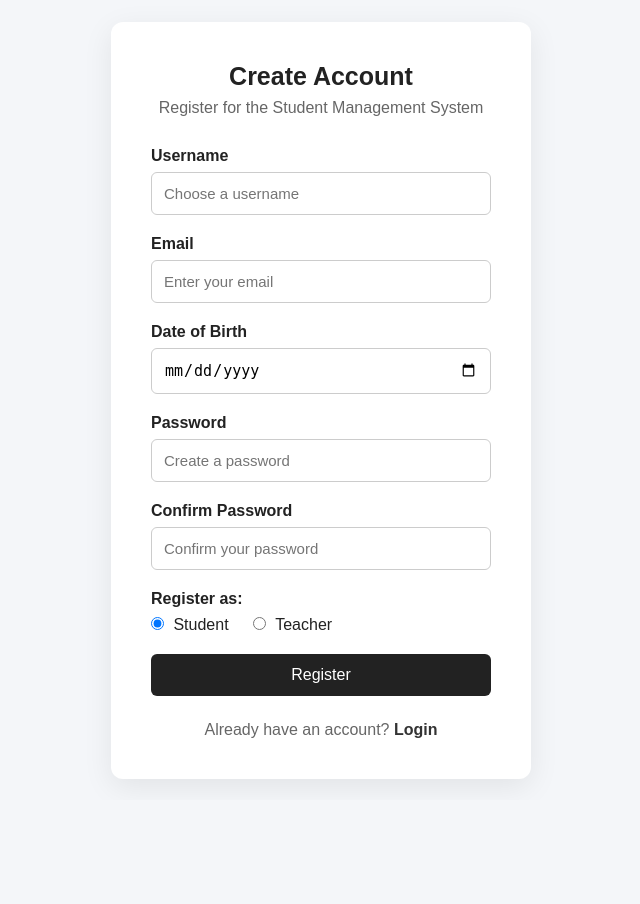
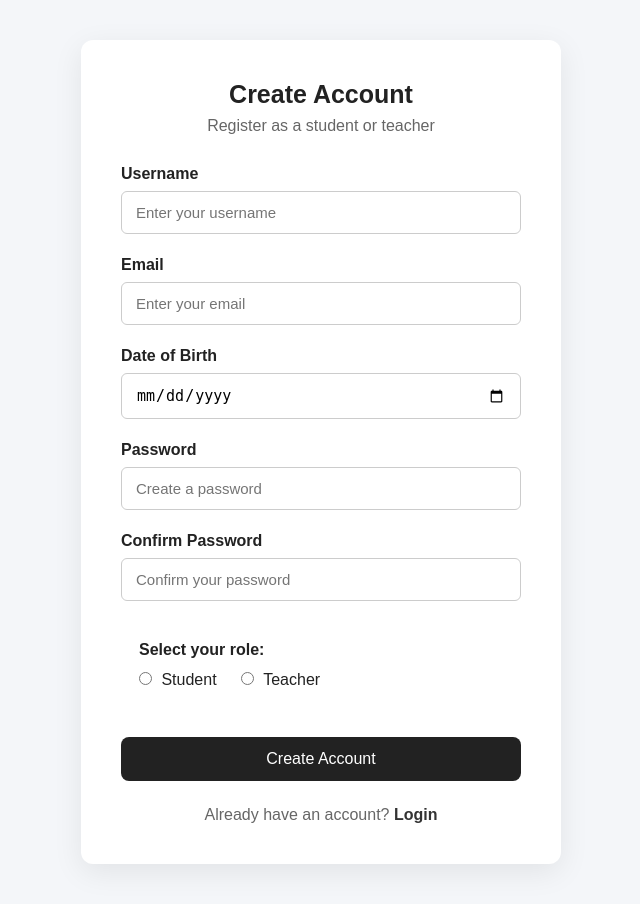
Before and after one commit to SohamGits/student-management-system, a Django app: page /register/ in a window 1280 px wide. Shown: the whole page, without its empty margins (319-959 px from the left). Before the commit the page ends 781 px from the top, so only its background shows below. Run offline with Django 4.2, Linux system fonts and the light colour scheme.

Commit message:
Made CSS Changes

```diff
--- a/firstapp/templates/firstapp/register.html
+++ b/firstapp/templates/firstapp/register.html
@@ -5,46 +5,44 @@
 <head>
     <meta charset="UTF-8">
     <meta name="viewport" content="width=device-width, initial-scale=1.0">
-
-    <title>Student Management System | Register</title>
+    <title>Register</title>
 
     <link rel="stylesheet" href="{% static 'css/style.css' %}">
 </head>
 
 <body>
 
-    <main class="auth-container">
+    <div class="auth-container">
 
-        <section class="auth-card">
+        <div class="auth-card">
 
             <div class="auth-header">
                 <h1>Create Account</h1>
-                <p>Register for the Student Management System</p>
+                <p>Register as a student or teacher</p>
             </div>
+
             {% if error %}
                 <div class="error-message">
                     {{ error }}
                 </div>
             {% endif %}
-            <form method="POST">
 
+            <form method="POST" action="{% url 'register' %}">
                 {% csrf_token %}
 
                 <div class="form-group">
                     <label for="username">Username</label>
-
                     <input
                         type="text"
                         id="username"
                         name="username"
-                        placeholder="Choose a username"
+                        placeholder="Enter your username"
                         required
                     >
                 </div>
 
                 <div class="form-group">
                     <label for="email">Email</label>
-
                     <input
                         type="email"
                         id="email"
@@ -56,7 +54,6 @@
 
                 <div class="form-group">
                     <label for="dob">Date of Birth</label>
-
                     <input
                         type="date"
                         id="dob"
@@ -64,10 +61,8 @@
                         required
                     >
                 </div>
-
                 <div class="form-group">
                     <label for="password">Password</label>
-
                     <input
                         type="password"
                         id="password"
@@ -76,10 +71,8 @@
                         required
                     >
                 </div>
-
                 <div class="form-group">
                     <label for="confirm_password">Confirm Password</label>
-
                     <input
                         type="password"
                         id="confirm_password"
@@ -88,22 +81,18 @@
                         required
                     >
                 </div>
-
                 <div class="role-selection">
-
-                    <p>Register as:</p>
-
+                    <p>Select your role:</p>
                     <label>
                         <input
                             type="radio"
                             name="role"
                             value="student"
-                            checked
                             onchange="toggleTeacherKey()"
+                            required
                         >
                         Student
                     </label>
-
                     <label>
                         <input
                             type="radio"
@@ -121,66 +110,56 @@
                     id="teacher-key-container"
                     style="display: none;"
                 >
-
                     <label for="teacher_key">Classroom Key</label>
 
                     <input
                         type="text"
                         id="teacher_key"
                         name="teacher_key"
-                        placeholder="Enter classroom key"
+                        placeholder="Enter teacher classroom key"
                     >
 
                     <small>
-                        Enter the key provided for your classroom.
+                        Required only for teacher registration.
                     </small>
-
                 </div>
 
                 <button type="submit" class="primary-button">
-                    Register
+                    Create Account
                 </button>
 
             </form>
-
             <div class="auth-footer">
-
                 <p>
                     Already have an account?
-                    <a href="{% url 'login' %}">Login</a>
+                    <a href="{% url 'login' %}">
+                        Login
+                    </a>
                 </p>
-
             </div>
-
-        </section>
-
-    </main>
-
+        </div>
+    </div>
     <script>
         function toggleTeacherKey() {
+            const teacherRole = document.querySelector(
+                'input[name="role"][value="teacher"]'
+            );
 
-            const teacherSelected =
-                document.querySelector(
-                    'input[name="role"]:checked'
-                ).value === "teacher";
+            const teacherKeyContainer = document.getElementById(
+                "teacher-key-container"
+            );
 
-            const teacherKeyContainer =
-                document.getElementById("teacher-key-container");
+            const teacherKeyInput = document.getElementById(
+                "teacher_key"
+            );
 
-            const teacherKey =
-                document.getElementById("teacher_key");
-
-            if (teacherSelected) {
-
+            if (teacherRole.checked) {
                 teacherKeyContainer.style.display = "block";
-                teacherKey.required = true;
-
+                teacherKeyInput.required = true;
             } else {
-
                 teacherKeyContainer.style.display = "none";
-                teacherKey.required = false;
-                teacherKey.value = "";
-
+                teacherKeyInput.required = false;
+                teacherKeyInput.value = "";
             }
         }
     </script>
--- a/static/css/style.css
+++ b/static/css/style.css
@@ -155,3 +155,56 @@ body {
     background: #f4f6f9;
     border-radius: 8px;
 }
+
+.primary-button {
+    width: 100%;
+    padding: 13px 18px;
+    margin-top: 8px;
+    border: none;
+    border-radius: 8px;
+    cursor: pointer;
+    font-size: 16px;
+}
+
+.role-selection {
+    margin: 24px 0;
+    padding: 16px 18px;
+}
+
+.role-selection p {
+    margin: 0 0 12px;
+}
+
+.role-selection label {
+    margin-right: 20px;
+}
+
+.form-group {
+    margin-bottom: 22px;
+}
+
+.form-group label {
+    display: block;
+    margin-bottom: 8px;
+}
+
+.form-group input {
+    width: 100%;
+    box-sizing: border-box;
+    padding: 12px 14px;
+}
+
+.auth-container {
+    min-height: 100vh;
+    display: flex;
+    align-items: center;
+    justify-content: center;
+    padding: 40px 20px;
+}
+
+.auth-card {
+    width: 100%;
+    max-width: 480px;
+    padding: 40px;
+    box-sizing: border-box;
+}
```
Also changed, not shown: firstapp/templates/firstapp/login.html (+18 -12 lines), firstapp/templates/firstapp/student_dashboard.html (+19 -30 lines), db.sqlite3.
